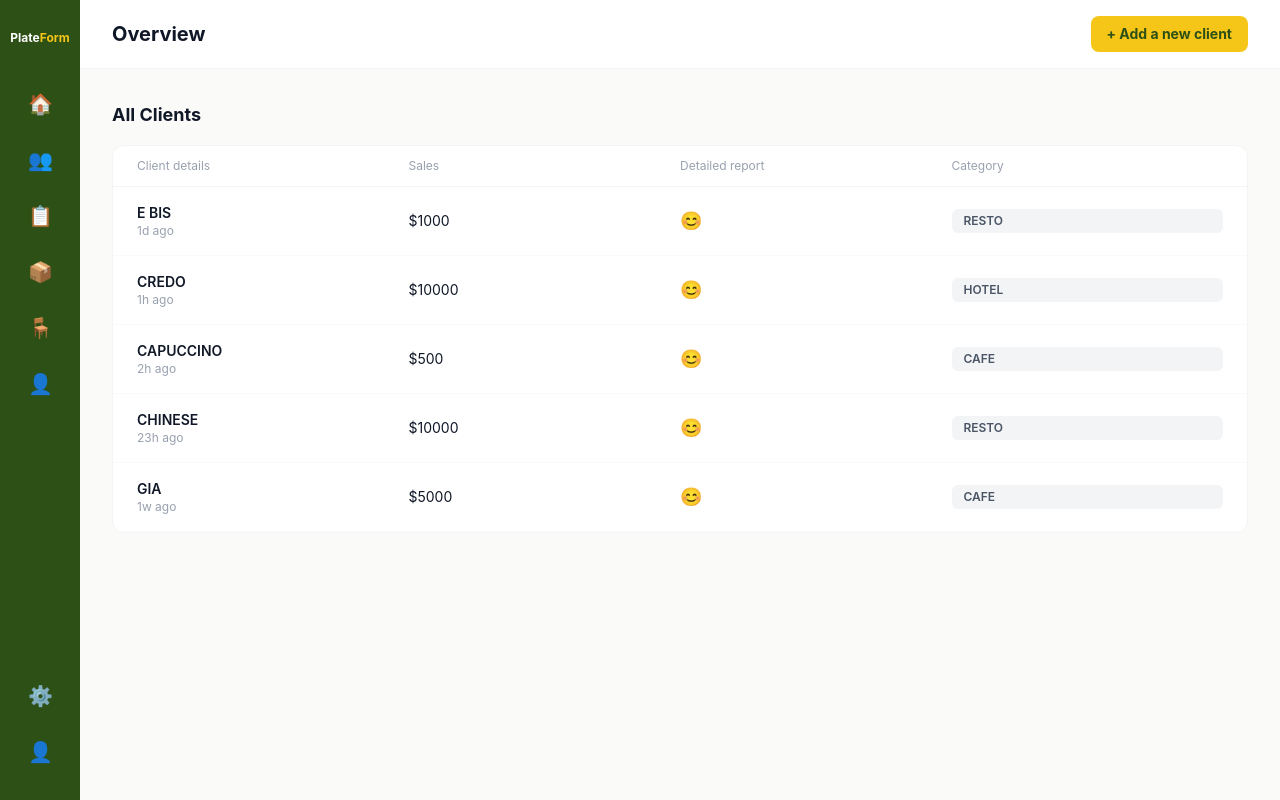
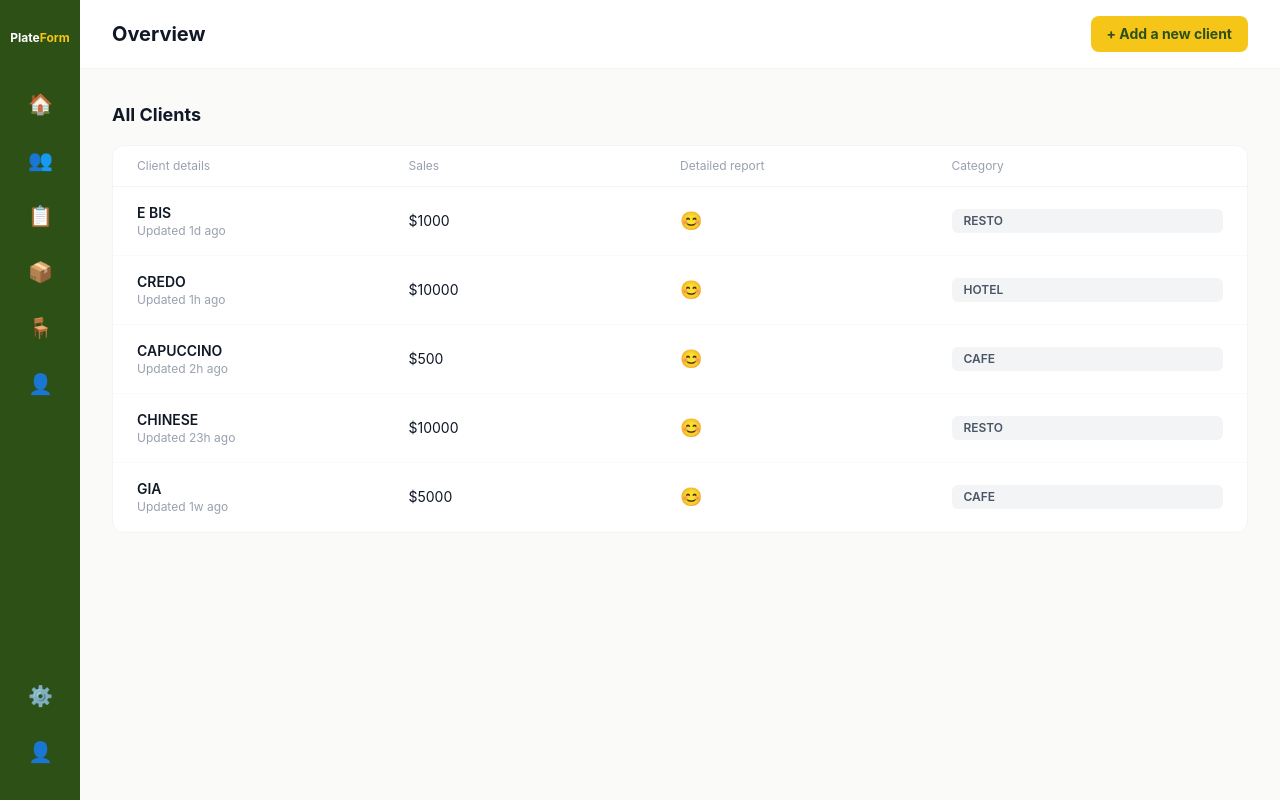
Before and after one commit to Celia-joy/Plateform, a React (Vite) app: page /dashboard in a window 1280 px wide. Built offline with nearby package versions, Linux system fonts and the light colour scheme.

Commit message:
Plateform

```diff
--- a/src/App.jsx
+++ b/src/App.jsx
@@ -7,9 +7,9 @@ import LinkSentPage from './pages/auth/LinkSentPage'
 import DashboardLayout from './components/layout/DashboardLayout'
 import OverviewPage from './pages/dashboard/OverviewPage'
 import OrdersPage from './pages/dashboard/OrdersPage'
-import ClientsPage from './pages/dashboard/ClientsPage'
-import MenusPage from './pages/dashboard/MenusPage'
-import NotificationsPage from './pages/dashboard/NotificationsPage'
+// import ClientsPage from './pages/dashboard/ClientsPage'
+// import MenusPage from './pages/dashboard/MenusPage'
+// import NotificationsPage from './pages/dashboard/NotificationsPage'
 import { BrowserRouter, Routes, Route } from 'react-router-dom'
 
 export default function App() {
@@ -28,9 +28,9 @@ export default function App() {
         <Route path="/dashboard" element={<DashboardLayout />}>
           <Route index element={<OverviewPage />} />
           <Route path="orders" element={<OrdersPage />} />
-          <Route path="clients" element={<ClientsPage />} />
-          <Route path="menus" element={<MenusPage />} />
-          <Route path="notifications" element={<NotificationsPage />} />
+          {/*<Route path="clients" element={<ClientsPage />} />*/}
+          {/*<Route path="menus" element={<MenusPage />} />*/}
+          {/*<Route path="notifications" element={<NotificationsPage />} />*/}
         </Route>
       </Routes>
     </BrowserRouter>
--- a/src/pages/dashboard/OrdersPage.jsx
+++ b/src/pages/dashboard/OrdersPage.jsx
@@ -12,7 +12,7 @@ function OrdersPage() {
     const filteredOrders = activeTab === "All"?orders:orders.filter(order => order.status === activeTab)
     return (
         <div className="flex flex-col h-screen">
-            <div classsName="bg-white border-b border-gray-100 px-8 py-4 flex items-center justify-between">
+            <div className="bg-white border-b border-gray-100 px-8 py-4 flex items-center justify-between">
                 <h1 className="text-xl font-bold text-gray-900">Orders</h1>
                 <button className="text-sm text-[#F5C518] font-semibold">
                     View trends →
--- a/src/pages/dashboard/OverviewPage.jsx
+++ b/src/pages/dashboard/OverviewPage.jsx
@@ -1,10 +1,10 @@
 function OverviewPage() {
   const clients = [
-    {name:"E BIS", sales:"$1000", category:"RESTO", updatedAt:"1d ago"},
-    {name:"CREDO", sales:"$10000", category:"HOTEL", updatedAt:"1h ago"},
-    {name:"CAPUCCINO", sales:"$500", category:"CAFE", updatedAt:"2h ago"},
-    {name:"CHINESE", sales:"$10000", category:"RESTO", updatedAt:"23h ago"},
-    {name:"GIA", sales:"$5000", category:"CAFE", updatedAt:"1w ago"}
+    {name:"E BIS", sales:"$1000", category:"RESTO", updatedAt:"Updated 1d ago"},
+    {name:"CREDO", sales:"$10000", category:"HOTEL", updatedAt:"Updated 1h ago"},
+    {name:"CAPUCCINO", sales:"$500", category:"CAFE", updatedAt:"Updated 2h ago"},
+    {name:"CHINESE", sales:"$10000", category:"RESTO", updatedAt:"Updated 23h ago"},
+    {name:"GIA", sales:"$5000", category:"CAFE", updatedAt:"Updated 1w ago"}
   ]
   return (
     <div className="flex flex-col h-screen">
```
